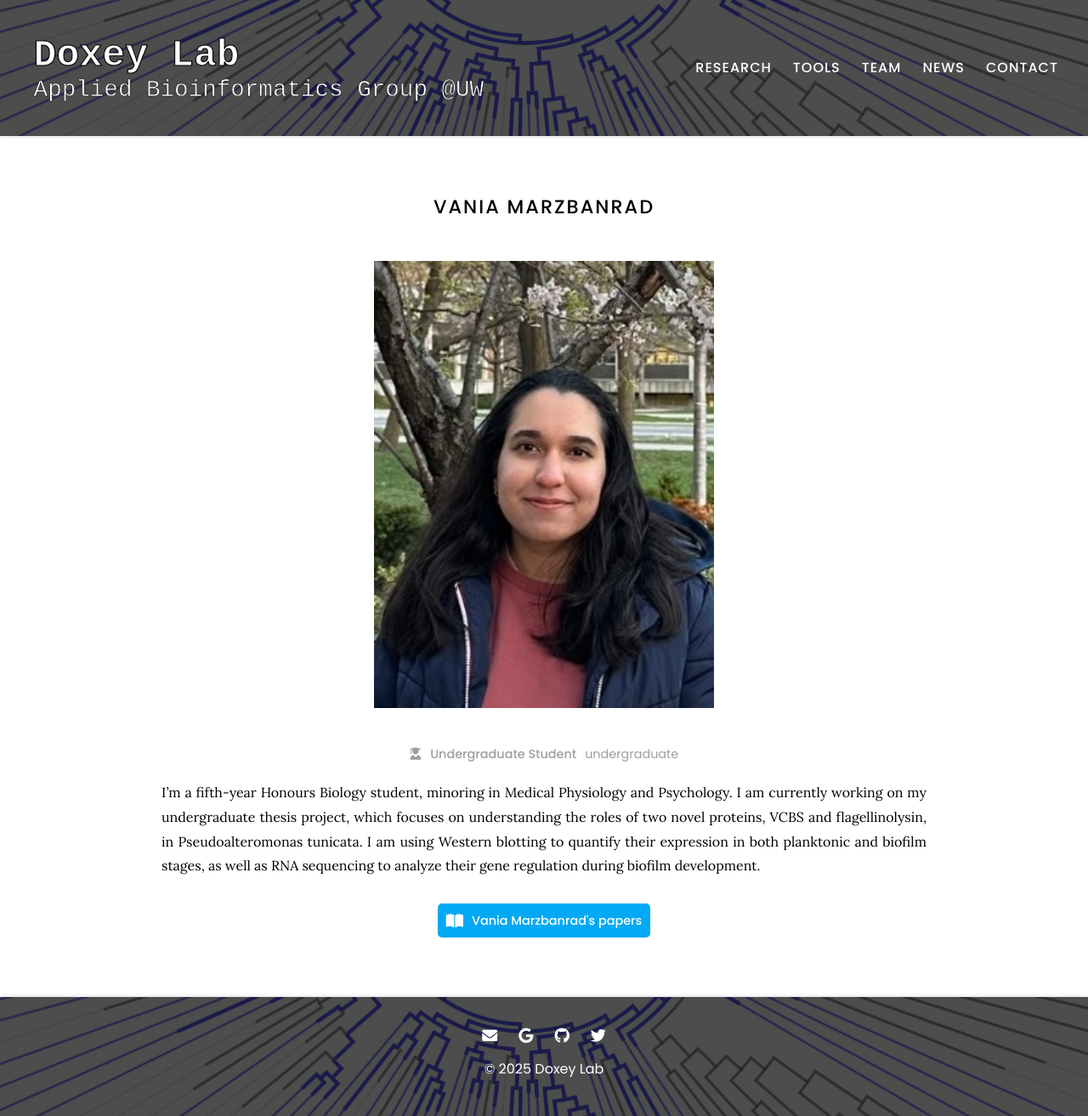
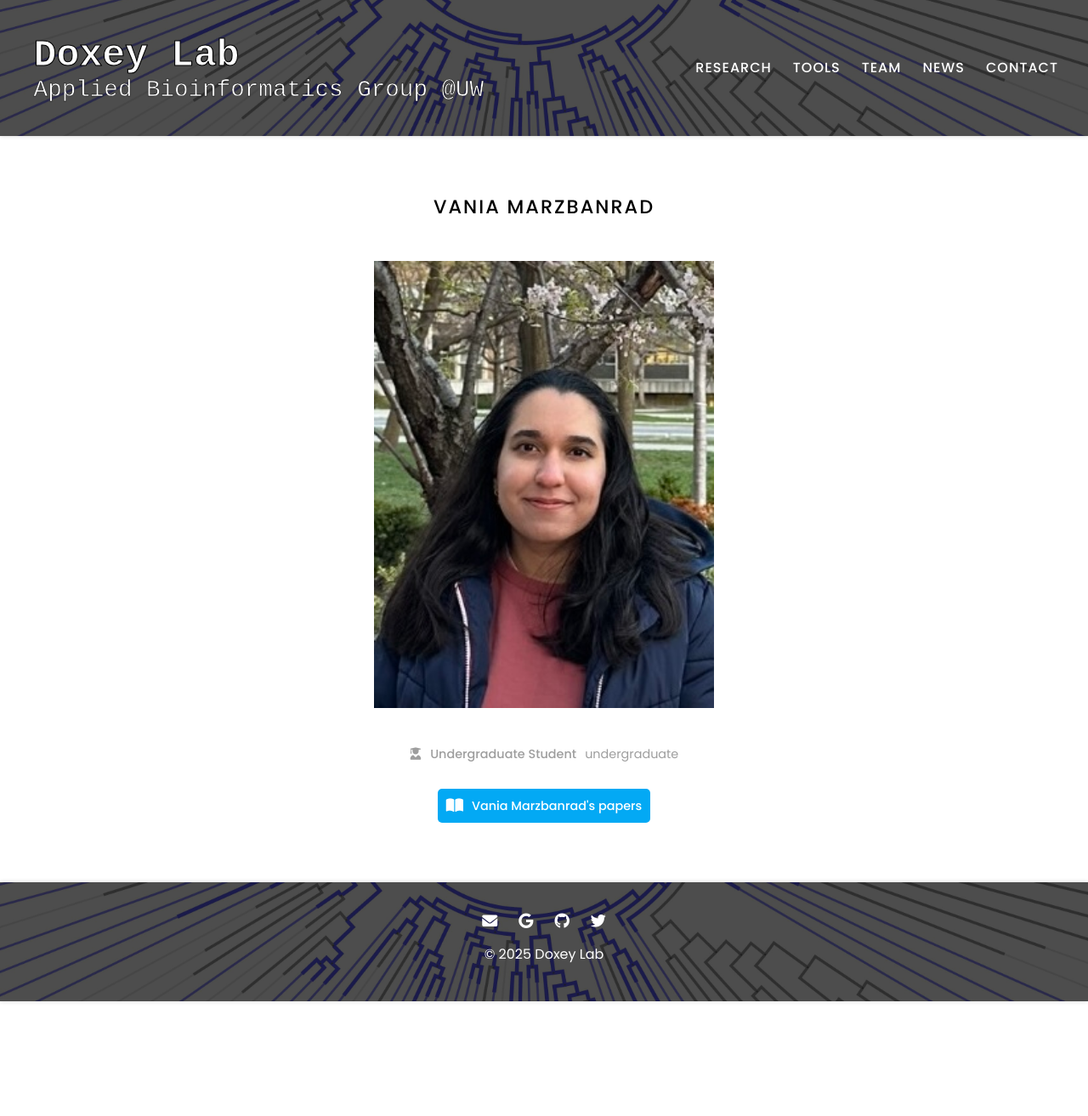
Before and after one commit to doxeylab/doxeylab-website, a Jekyll site: the page built from _members/vania-marzbanrad.md, in a window 1280 px wide. Shown: the whole page at 85% size. Built offline with Jekyll 4.4.1, drawn with Linux system fonts in a browser that asks for light colours; after the commit the page ends 1178 px from its top, so only the background shows below that.

Commit message:
Update vania-marzbanrad.md

```diff
--- a/_members/vania-marzbanrad.md
+++ b/_members/vania-marzbanrad.md
@@ -3,9 +3,7 @@ name: Vania Marzbanrad
 image: images/team/vania.jpg
 description: undergraduate
 role: undergrad
-group: current
+group: alumni
 aliases:
   - Vania Marzbanrad
 ---
-
-I’m a fifth-year Honours Biology student, minoring in Medical Physiology and Psychology. I am currently working on my undergraduate thesis project, which focuses on understanding the roles of two novel proteins, VCBS and flagellinolysin, in Pseudoalteromonas tunicata. I am using Western blotting to quantify their expression in both planktonic and biofilm stages, as well as RNA sequencing to analyze their gene regulation during biofilm development.
```
